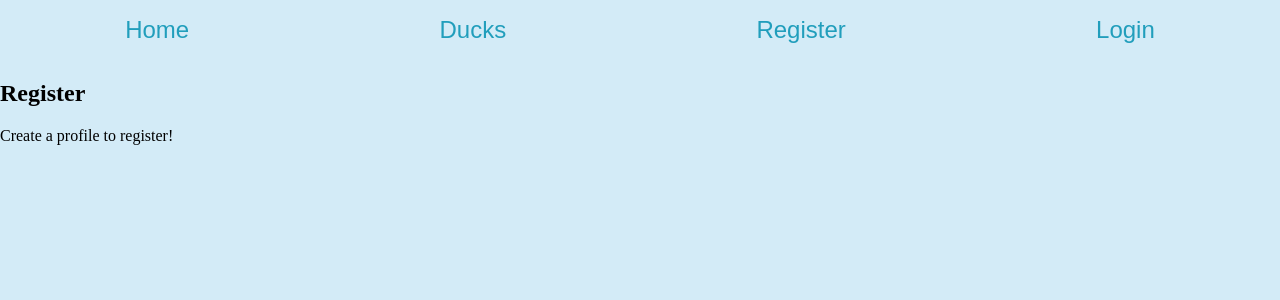
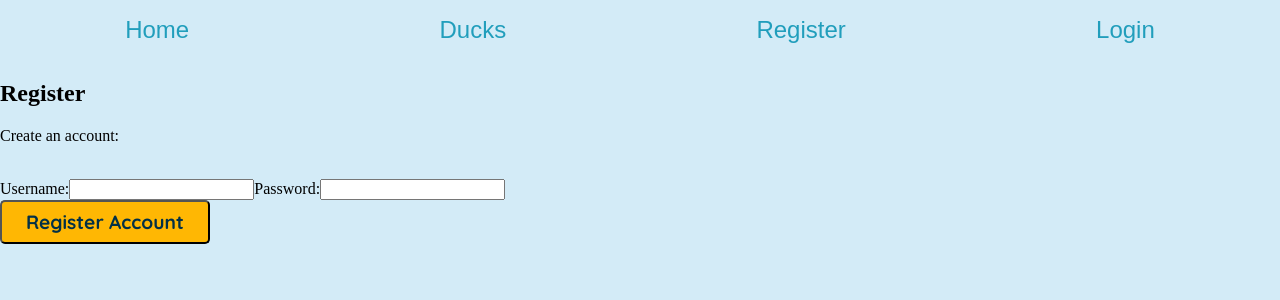
Before and after one commit to KalebMorton/MarketFrontEnd, a React (Vite) app: page /register in a window 1280 px wide. Shown: the top 300 px of the page. Built offline with nearby package versions, Linux system fonts and the light colour scheme; a web font is replaced by a local one.

Commit message:
Added registration form

```diff
--- a/src/components/ProductDetails.jsx
+++ b/src/components/ProductDetails.jsx
@@ -1,61 +1,58 @@
 import { useEffect, useState } from "react";
 import { useParams, useNavigate } from "react-router-dom";
 
-export default function ProductDetails({productDetails, setProductDetails}) {
-  const { id } = useParams()
-  const navigate = useNavigate()
-  const [error, setError] = useState(null)
-  const [order, setOrder] = useState([])
-  const token = localStorage.getItem("token")
+export default function ProductDetails({ productDetails, setProductDetails }) {
+  const { id } = useParams();
+  const navigate = useNavigate();
+  const [error, setError] = useState(null);
+  const [order, setOrder] = useState([]);
+  const token = localStorage.getItem("token");
 
-useEffect(()=> {
+  useEffect(() => {
     const fetchProductDetails = async () => {
-    try{
-      const response = await fetch (`http://localhost:3000/products/${id}`)
-      const result = await response.json()
-      setProductDetails(result)
-    }catch(error){
-      setError("Unable to find details")
+      try {
+        const response = await fetch(`http://localhost:3000/products/${id}`);
+        const result = await response.json();
+        setProductDetails(result);
+      } catch (error) {
+        setError("Unable to find details");
       }
-  }
-  fetchProductDetails()
-}, [id])
+    };
+    fetchProductDetails();
+  }, [id]);
 
   const handleReserve = async () => {
-  if(!token){
-    alert("You must be logged in to see orders and reviews")
-    return navigate("/login")
+    if (!token) {
+      alert("You must be logged in to see orders and reviews");
+      return navigate("/login");
     }
-  try{
-    const response = await fetch("http://localhost:3000/account",
-      {
+    try {
+      const response = await fetch("http://localhost:3000/account", {
         method: "POST",
         headers: {
-          "Content-Type" : "application/json",
-          Authorization : `Bearer ${token}`
+          "Content-Type": "application/json",
+          Authorization: `Bearer ${token}`,
         },
         body: JSON.stringify({
           productId: productDetails.id,
-        })
+        }),
+      });
+      const result = await response.json();
+      setOrder(result);
+      alert("Added to your order!");
+      navigate("/account");
+    } catch (error) {
+      setError("Unable to add to order");
     }
-    )
-    const result = await response.json()
-    setOrder(result)
-    alert("Added to your order!")
-    navigate("/account")
-  }catch(error){
-    setError("Unable to add to order")
-  }
-}
-
+  };
   return (
-    <div className='container'>
+    <div className="container">
       <div>
         <h1>Product Details</h1>
         {productDetails ? (
           <>
             <div>
-          <img src={productDetails.image}/>
+              <img src={productDetails.image} />
               <h2>{productDetails.title}</h2>
               <p>Price: ${productDetails.price}</p>
               <p>{productDetails.description}</p>
@@ -63,7 +60,9 @@ const handleReserve = async () => {
               <button onClick={handleReserve}>Add to Order</button>
               <br></br>
               <br></br>
-          <button onClick={() => navigate("/products")}>Back to Ducks</button>
+              <button onClick={() => navigate("/products")}>
+                Back to Ducks
+              </button>
             </div>
           </>
         ) : (
@@ -71,5 +70,5 @@ const handleReserve = async () => {
         )}
       </div>
     </div>
-  )
+  );
 }
--- a/src/components/Register.jsx
+++ b/src/components/Register.jsx
@@ -1,8 +1,81 @@
-export default function Register(){
-    return (
-        <div className='container'>
-            <h2>Register</h2>
-            <p>Create a profile to register!</p>
-        </div>
-    )
+import { useState } from "react";
+import { useNavigate } from "react-router-dom";
+
+export default function Register() {
+  const [username, setUsername] = useState("");
+  const [password, setPassword] = useState("");
+  const [error, setError] = useState(null);
+  const [validateMessage, setValidateMessage] = useState("");
+  const navigate = useNavigate();
+
+  async function handleSubmit(e) {
+    e.preventDefault();
+
+    const cleanUsername = username.trim();
+    if (cleanUsername.length === 0) {
+      setValidateMessage("Username cannot be empty.");
+      return;
+    }
+    if (password.trim().length < 6) {
+      setValidateMessage("Password must be at least 6 characters long.");
+      console.log(error);
+      return;
+    }
+    setValidateMessage("");
+
+    try {
+      const response = await fetch("http://localhost:3000/register", {
+        method: "POST",
+        headers: {
+          "Content-Type": "application/json",
+        },
+        body: JSON.stringify({
+          username: cleanUsername,
+          password: password.trim(),
+        }),
+      });
+
+      const errData = await response.json();
+
+      if (!response.ok) {
+        setError(errData.error || "Registration failed. Please try again.");
+      }
+      const { token } = await response.json();
+      localStorage.setItem("token", token);
+      navigate("/login");
+    } catch (error) {
+      setError("An error occurred during registration. Please try again.");
+    }
+  }
+
+  return (
+    <div className="container">
+      <form onSubmit={handleSubmit}>
+        <h2>Register</h2>
+        <p>Create an account:</p>
+        <br />
+        <label>
+          Username:{""}
+          <input
+            required
+            value={username}
+            onChange={(e) => setUsername(e.target.value)}
+          />
+        </label>
+        <label>
+          Password:{""}
+          <input
+            required
+            type="password"
+            value={password}
+            onChange={(e) => setPassword(e.target.value)}
+          />
+        </label>
+        <br />
+        <button type="submit">Register Account</button>
+        {error && <p className="error">{error}</p>}
+        {validateMessage && <p className="error">{validateMessage}</p>}
+      </form>
+    </div>
+  );
 }
```
Lines whose indentation alone changed are shown as unchanged.
